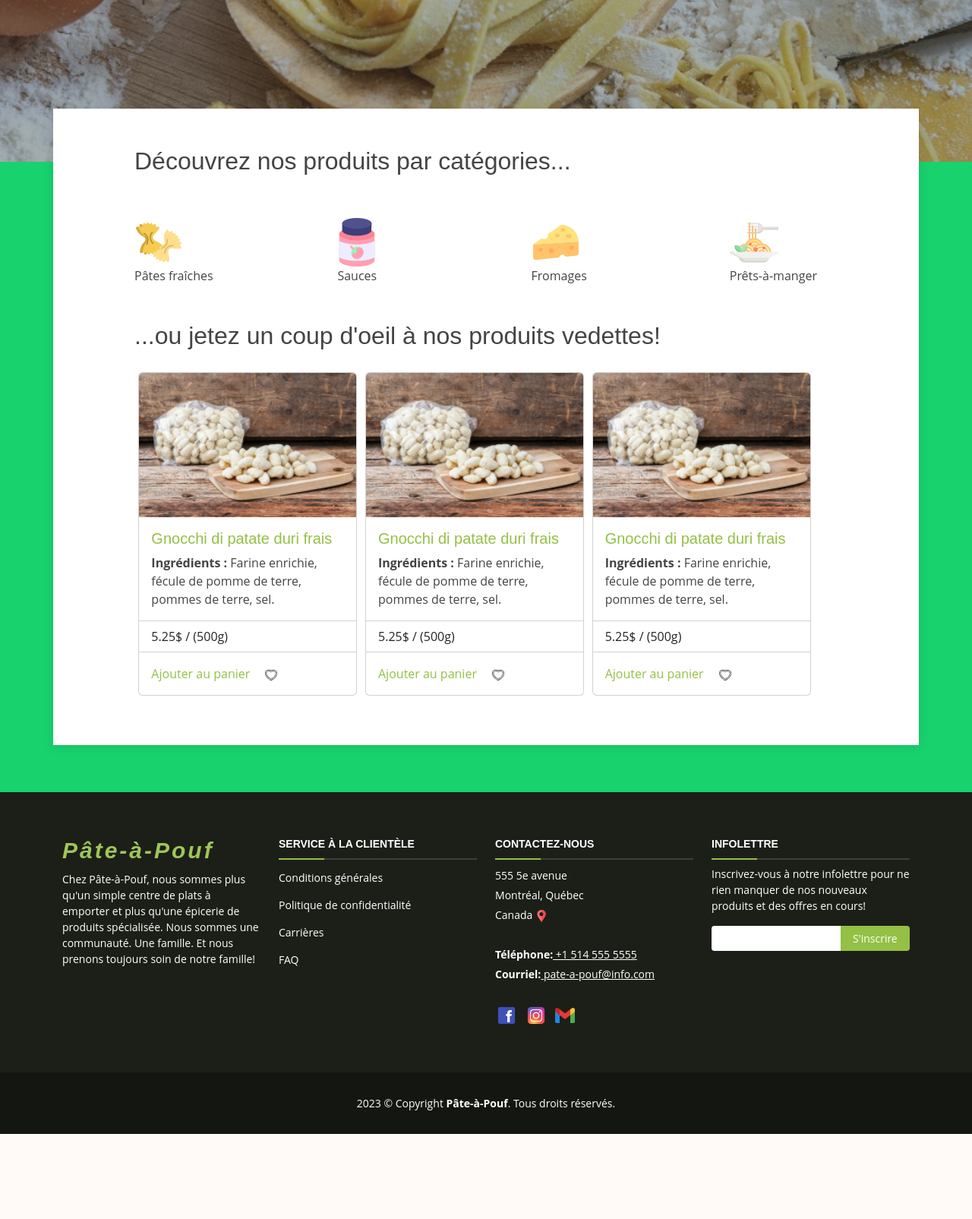
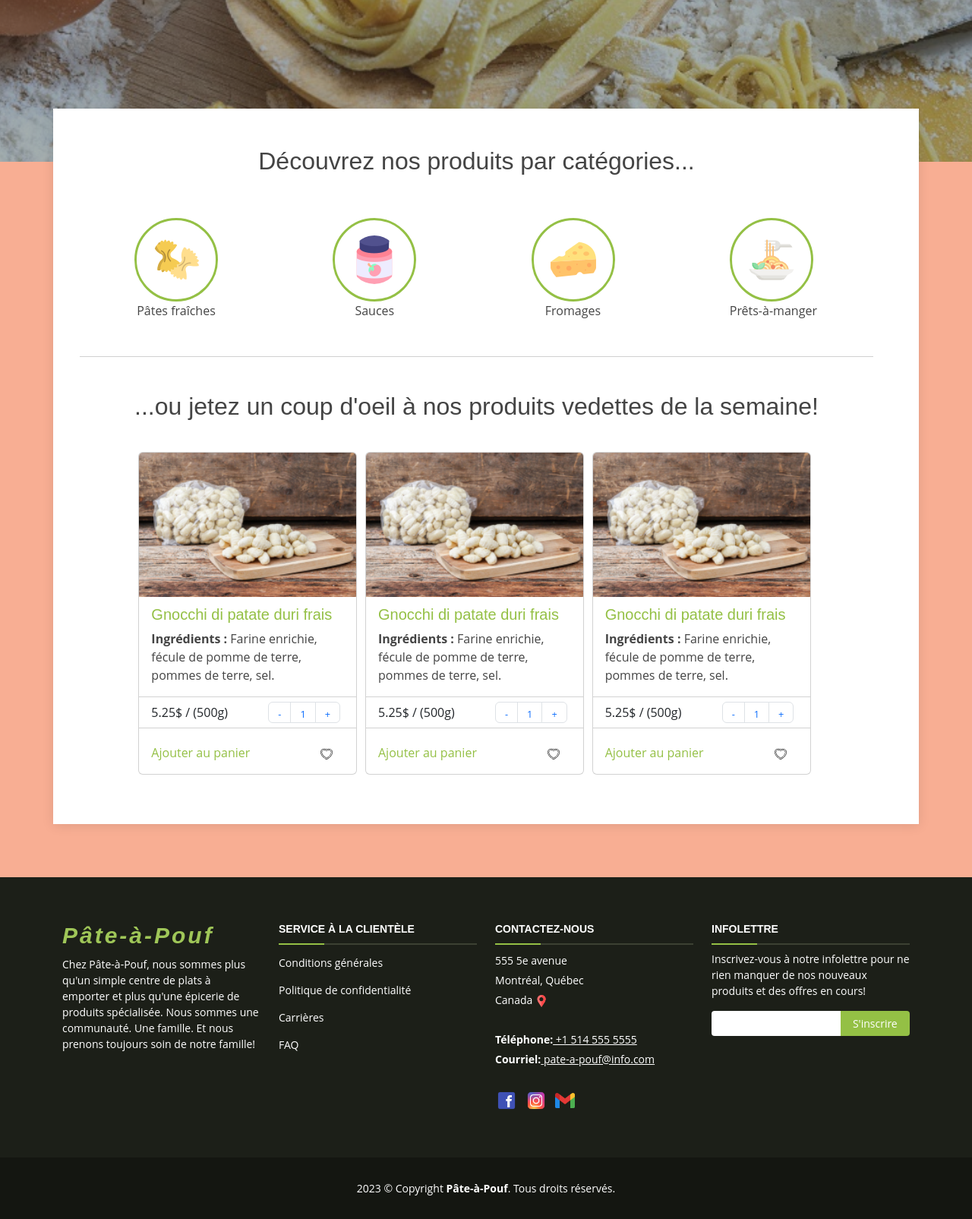
Before and after one commit to PaolaRLuna/Projet_WebTransac, a PHP site: page / in a window 1280 px wide. Shown: the part 387-1992 px from the top of the page at 76% size. Before the commit the page ends 1880 px from the top, so only its background shows below. Run offline with PHP 8.4, Linux system fonts and the light colour scheme; some web fonts are replaced.

Commit message:
DEV-0002 & DEV-0003 complétés

```diff
--- a/client/css/style.css
+++ b/client/css/style.css
@@ -4,16 +4,11 @@
 body {
     font-family: "Open Sans", sans-serif;
     color: #444444;
-    background-color: #18d26e;
+    background-color: rgba(243, 116, 70, 0.582);
   }
 
   a {
     color: #94c045;
-    text-decoration: none;
-  }
-
-  a:hover {
-    color: #aacd6b;
     text-decoration: none;
   }
 
@@ -30,7 +25,7 @@ body {
     margin-top: 70px;
     z-index: 3;
     position: relative;
-    height: 900px;
+    margin-bottom: 70px;
   }
 
   /*--------------------------------------------------------------
@@ -287,10 +282,28 @@ body {
     margin-top:50px;
   }
 
+  #entete2 {
+    margin-top:30px;
+    margin-bottom: 20px;
+  }
+
+  .enVedette {
+    margin-right: 60px;
+    text-align: center;
+  }
+
   .categorie {
     width: 100%;
     margin: auto;
     text-align: center;
+  }
+
+  .categorie-img {
+    border: solid;
+    padding: 20px;
+    -moz-border-radius : 75px;
+    -webkit-border-radius : 75px;
+    border-radius : 75px;
   }
 
   .cards_produits {
@@ -301,12 +314,29 @@ body {
     margin-bottom: 50px;
   }
 
-  /*--------------------------------------------------------------
-  # Actions sur produits
-  --------------------------------------------------------------*/
-  /* .etat-like{
+  .card-fav {
+    float: right;
+    margin-right: 15px;
+  }
 
-  } */
+  .cards_produits {
+    height: 425px;
+  }
+
+  .card-body{
+    margin-top: -5px;
+  }
+
+  .qte {
+    float:right;
+    margin-left: 170px;
+    margin-top: -35px;
+  }
+
+  .page-link{
+    height: 28px;
+    font-size: 0.8em;
+  }
 
   /*--------------------------------------------------------------
   # Footer
@@ -327,6 +357,26 @@ body {
     cursor: pointer;
     text-decoration: underline;
     color:#fff;
+  }
+
+  #email:hover, #tel:hover {
+    color: #94c045;
+  }
+
+  #carte {
+    cursor: pointer;
+  }
+
+  #titre-carte {
+    color:#141611;
+    font-size: 2.1em;
+    margin-left: 32%;
+  }
+
+  .modal-body {
+    display: flex;
+    justify-content: space-around;
+    padding: 0%;
   }
 
   #footer .footer-top {
--- a/client/js/global.js
+++ b/client/js/global.js
@@ -1,14 +1,51 @@
+
+function initialisation() {
+    switchLike();
+    qtePlus();
+    qteMoins();
+}
+
+
 function switchLike() {
-    // let listeFavoris = document.getElementsByClassName("etat-like");
-    // for (let i=0; i<listeFavoris.length; i++) {
-    //     listeFavoris[i].addEventListener("click", () => {
-    //         listeFavoris[i].setAttribute("src", 'client/images/general/notlike.png');
-    //     })
-    // }
-    if (src.equals('client/images/general/notlike.png')) {
-        this.setAttribute("src", 'client/images/general/like.png');
-    } else {
-        this.setAttribute("src", 'client/images/general/notlike.png');
+    let listeFavoris = document.getElementsByClassName("etat-like");
+    for (let i=0; i<listeFavoris.length; i++) {
+        listeFavoris[i].addEventListener("click", () => {
+            if (listeFavoris[i].src.match(/^.*notlike.png$/)) {
+                listeFavoris[i].setAttribute("src", 'client/images/general/like.png');
+                // éventuellement lier au membre
+            } else {
+                listeFavoris[i].setAttribute("src", 'client/images/general/notlike.png');
+            }
+        })
     }
+}
 
+function qtePlus() {
+    let listePlus = document.getElementsByClassName("plus");
+    for (let i=0; i<listePlus.length; i++) {
+        listePlus[i].addEventListener("click", () => {
+            let parentNode = listePlus[i].parentNode;
+            let nodeQte = parentNode.previousElementSibling.firstChild;
+            let qte = parseInt(nodeQte.innerHTML);
+            let nouvQte = qte + 1;
+            nodeQte.setHTML(nouvQte);
+        })
+    }
 }
+
+function qteMoins() {
+    let listeMoins = document.getElementsByClassName("moins");
+    for (let i=0; i<listeMoins.length; i++) {
+        listeMoins[i].addEventListener("click", () => {
+            let parentNode = listeMoins[i].parentNode;
+            let nodeQte = parentNode.nextElementSibling.firstChild;
+            let qte = parseInt(nodeQte.innerHTML);
+            let nouvQte = qte - 1;
+            if (nouvQte < 1) {
+                alert("Attention, la quantité doit être minimalement de 1 unité")
+            } else {
+                nodeQte.setHTML(nouvQte);
+            }
+        })
+    }
+}
--- /dev/null
+++ b/client/js/localisation-carte.js
@@ -0,0 +1,31 @@
+const montrerCarte= () => {
+    document.getElementById('carteForm').innerHTML = modalCarte();
+
+    const carte = new bootstrap.Modal('#montrerCarte', {
+   });
+   carte.show();
+}
+
+
+const modalCarte = () => {
+    return `<div class="modal fade modal-lg" id="montrerCarte" tabindex="-1" aria-labelledby="exampleModalLabel" aria-hidden="true">
+                <div class="modal-dialog">
+                    <div class="modal-content">
+
+                        <div class="modal-header">
+                            <h1 id="titre-carte">Plan de localisation</h1>
+                            <button type="button" class="btn-close" data-bs-dismiss="modal" aria-label="Close"></button>
+                        </div>
+
+                        <div class="modal-body">
+                            <iframe src="https://www.google.com/maps/embed?pb=!1m18!1m12!1m3!1d11179.379231841116!2d-73.62031518344403!3d45.533328468249444!2m3!1f0!2f0!3f0!3m2!1i1024!2i768!4f13.1!3m3!1m2!1s0x4cc9196d14bf06b7%3A0x6a6f8db96da6f3f0!2sPetite%20Italie%2C%20Montr%C3%A9al%2C%20QC!5e0!3m2!1sfr!2sca!4v1694725815061!5m2!1sfr!2sca" width="600" height="450" style="border:0;" allowfullscreen="" loading="lazy" referrerpolicy="no-referrer-when-downgrade"></iframe>
+                        </div>
+
+                        <div class="modal-footer">
+                            <button type="button" class="btn btn-secondary" data-bs-dismiss="modal">Close</button>
+                        </div>
+
+                    </div>
+                </div>
+            </div>`;
+}
--- a/index.php
+++ b/index.php
@@ -4,18 +4,19 @@
     <meta charset="UTF-8">
     <meta http-equiv="X-UA-Compatible" content="IE=edge">
     <meta name="viewport" content="width=device-width, initial-scale=1.0">
-    <title>Exemple</title>
+    <title>Pâte-à-Pouf</title>
+    <link rel="shortcut icon" href="client/images/general/logo.png" type="image/x-icon">
+
     <link rel="stylesheet" href="client/utilitaires/bootstrap-5.3.0-alpha1-dist/css/bootstrap.min.css">
-    <link rel="stylesheet" href="css/style.css">
     <script src="client/utilitaires/jquery-3.6.3.min.js"></script>
     <script src="client/utilitaires/bootstrap-5.3.0-alpha1-dist/js/bootstrap.min.js"></script>
-    <script src="client/js/global.js"></script>
 
     <script src="client/js/global.js"></script>
+    <script src="client/js/localisation-carte.js"></script>
     <link href="client/css/style.css" rel="stylesheet">
     <link href="https://fonts.cdnfonts.com/css/bradley-hand-2" rel="stylesheet">
-</head>
-<body onLoad>
+
+<body onload="initialisation();">
 
     <?php
         require_once('serveur/includes/header.php');
@@ -33,9 +34,11 @@
             <div class="container">
 
                 <div class="row justify-content-end">
+
                     <div class="col-lg-11">
                         <div class="row justify-content-end">
-                    <h2 id="entete1">Découvrez nos produits par catégories...</h2>
+                        <h2 id="entete1" class="enVedette">Découvrez nos produits par catégories...</h2>
+
                         <div class="col-lg-3 col-md-5 col-6 d-md-flex align-items-md-stretch">
                             <div class="count-box py-5">
                             <a href="#"><img class="categorie-img" src="client/images/general/pate.png"></a>
@@ -64,10 +67,13 @@
                             </div>
                         </div>
 
-                    <h2>...ou jetez un coup d'oeil à nos produits vedettes!</h2>
+                        <hr class="enVedette">
+                        <h2 class="enVedette" id="entete2">...ou jetez un coup d'oeil à nos produits vedettes de la semaine!</h2>
+
                         </div>
 
                         <div class="cards_produits">
+
                             <div class="card" style="width: 18rem;">
                                 <a href="#"><img src="client/images/general/test.jpg" class="card-img-top"></a>
                                 <div class="card-body">
@@ -77,9 +83,16 @@
                                     <ul class="list-group list-group-flush">
                                         <li class="list-group-item">5.25$ / (500g)</li>
                                     </ul>
+                                    <nav class = "qte">
+                                        <ul class="pagination">
+                                            <li class="page-item"><a class="page-link moins">-</a></li>
+                                            <li class="page-item"><a contenteditable="true" class="page-link">1</a></li>
+                                            <li class="page-item"><a class="page-link plus">+</a></li>
+                                        </ul>
+                                    </nav>
                                 <div class="card-body">
                                     <a href="#" class="card-link">Ajouter au panier</a>
-                                <a class="card-link" onclick='switchLike();'><img class="etat-like" src="client/images/general/notlike.png" alt="ajouter aux favoris"></a>
+                                    <p class="card-fav"><img class="etat-like" src="client/images/general/notlike.png" alt="ajouter aux favoris"></p>
                                 </div>
                             </div>
 
@@ -92,9 +105,16 @@
                                     <ul class="list-group list-group-flush">
                                         <li class="list-group-item">5.25$ / (500g)</li>
                                     </ul>
+                                    <nav class = "qte">
+                                        <ul class="pagination">
+                                            <li class="page-item"><a class="page-link moins">-</a></li>
+                                            <li class="page-item"><a contenteditable="true" class="page-link">1</a></li>
+                                            <li class="page-item"><a class="page-link plus">+</a></li>
+                                        </ul>
+                                    </nav>
                                 <div class="card-body">
                                     <a href="#" class="card-link">Ajouter au panier</a>
-                                <a href="#" class="card-link" onclick="switchLike()"><img class="etat-like" src="client/images/general/notlike.png" alt="ajouter aux favoris"></a>
+                                    <p class="card-fav"><img class="etat-like" src="client/images/general/notlike.png" alt="ajouter aux favoris"></p>
                                 </div>
                             </div>
 
@@ -107,9 +127,16 @@
                                     <ul class="list-group list-group-flush">
                                         <li class="list-group-item">5.25$ / (500g)</li>
                                     </ul>
+                                    <nav class = "qte">
+                                        <ul class="pagination">
+                                            <li class="page-item"><a class="page-link moins">-</a></li>
+                                            <li class="page-item"><a contenteditable="true" class="page-link">1</a></li>
+                                            <li class="page-item"><a class="page-link plus">+</a></li>
+                                        </ul>
+                                    </nav>
                                 <div class="card-body">
                                     <a href="#" class="card-link">Ajouter au panier</a>
-                                <a href="#" class="card-link" onclick="switchLike()"><img class="etat-like" src="client/images/general/notlike.png" alt="ajouter aux favoris"></a>
+                                    <p class="card-fav"><img class="etat-like" src="client/images/general/notlike.png" alt="ajouter aux favoris"></p>
                                 </div>
                             </div>
 
--- a/serveur/includes/footer.php
+++ b/serveur/includes/footer.php
@@ -23,7 +23,7 @@
             <p>
               555 5e avenue <br>
               Montréal, Québec<br>
-              Canada <a href=""><img src="client/images/general/localisation.png"></a><br><br>
+              Canada <a id="carte" onClick='montrerCarte();'><img src="client/images/general/localisation.png"></a><br><br>
               <strong>Téléphone:</strong><a id="tel"> +1 514 555 5555</a><br>
               <strong>Courriel:</strong><a id="email" href="mailto:pate-a-pouf@info.com"> pate-a-pouf@info.com</a><br>
             </p>
@@ -53,4 +53,7 @@
         2023 &copy; Copyright <strong><span>Pâte-à-Pouf</span></strong>. Tous droits réservés.
       </div>
     </div>
+
+    <div id="carteForm"></div>
+
   </footer>
```
Lines whose indentation alone changed are shown as unchanged.
